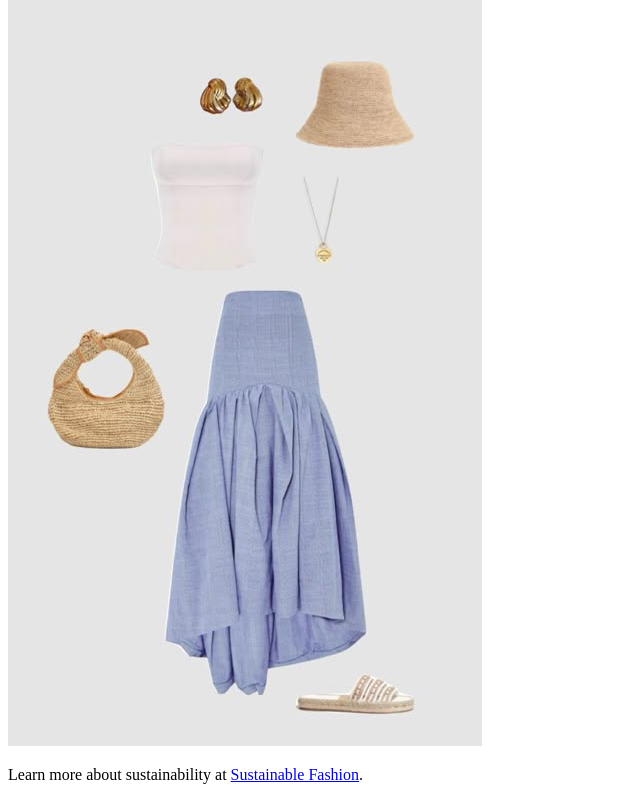
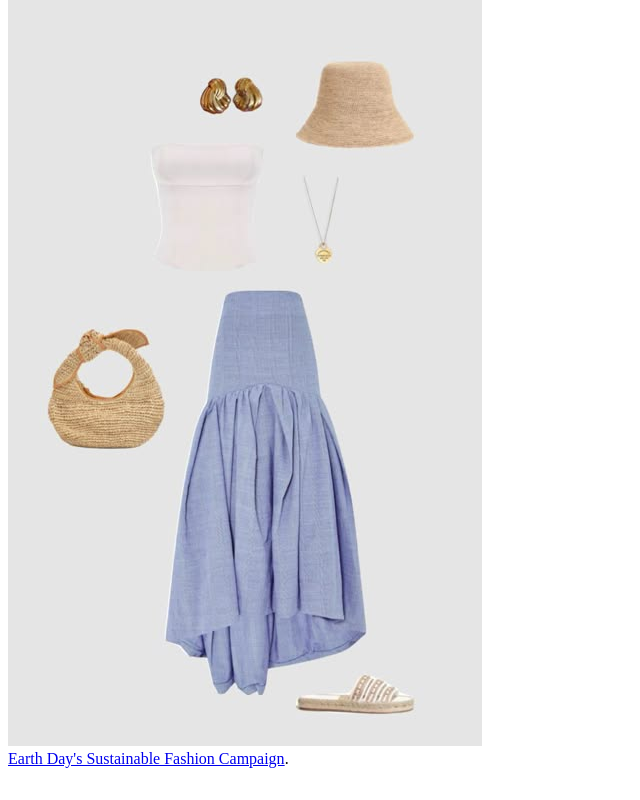
Before and after one commit to beatriz-cp/Causera, a plain HTML site: page index.html in a window 1280 px wide. Shown: the part 1314-2114 px from the top of the page, without its empty margins (0-640 px from the left). Drawn offline with Linux system fonts and the light colour scheme.

Commit message:
Update index.html

```diff
--- a/index.html
+++ b/index.html
@@ -31,7 +31,7 @@
         </section>
     </main>
     <footer>
-        <p>Learn more about sustainability at <a href="https://www.sustainablefashion.com" target="_blank">Sustainable Fashion</a>.</p>
+      <a href="https://www.earthday.org/campaign/sustainable-fashion/" target="_blank">Earth Day's Sustainable Fashion Campaign</a>.</p>
     </footer>
 </body>
 </html>
```
